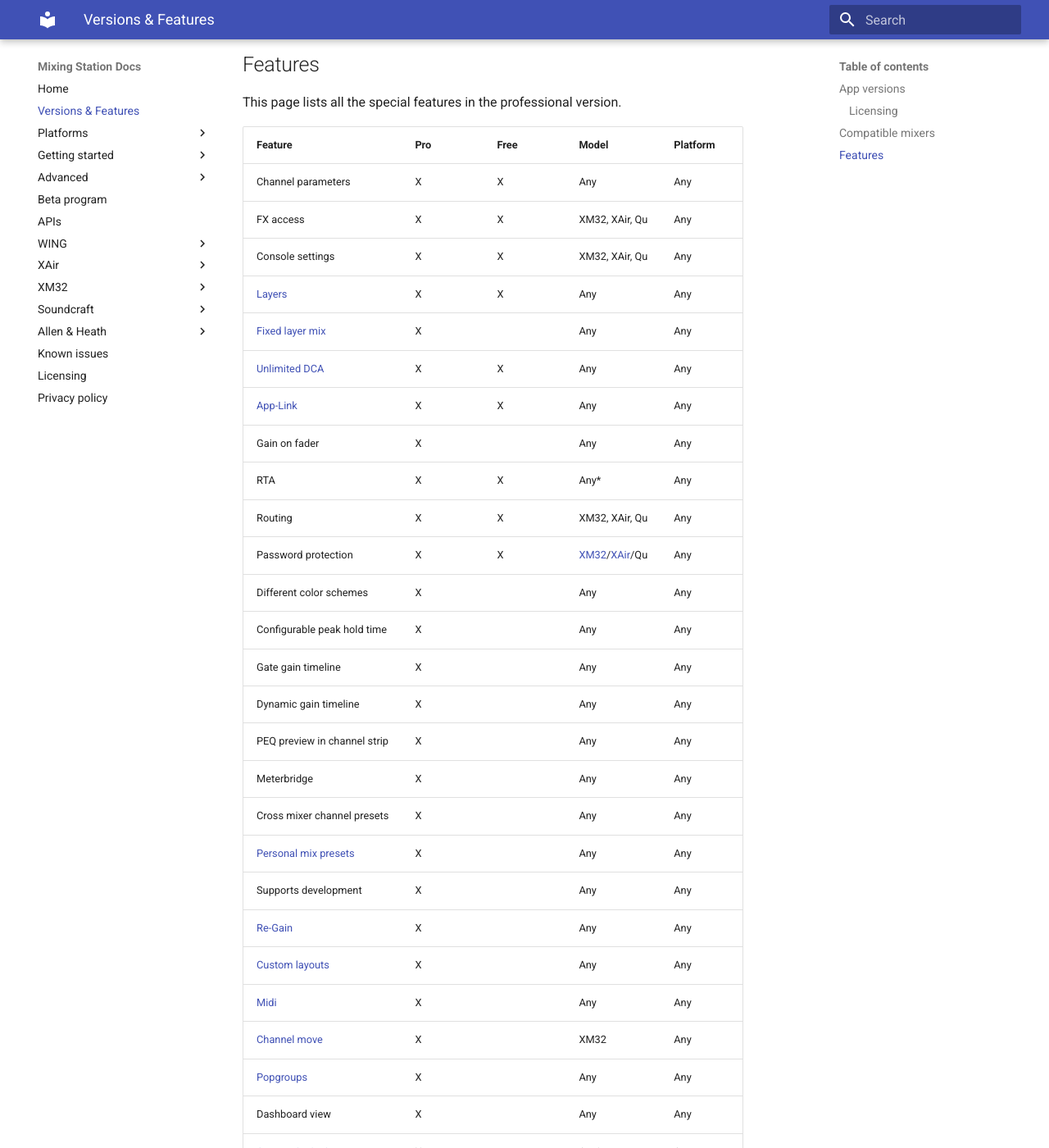
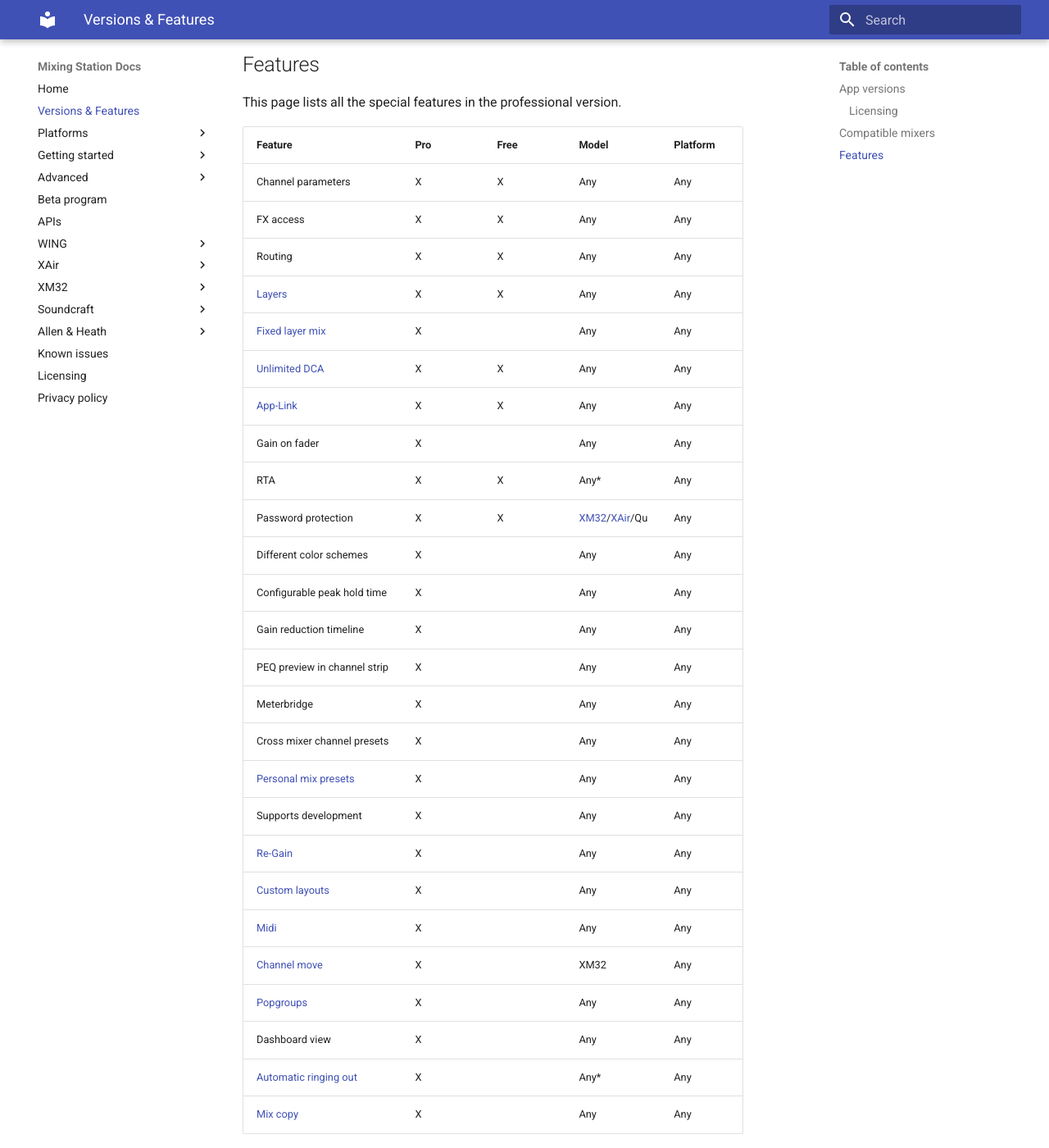
Before and after one commit to davidgiga1993/mixing-station-docs, an MkDocs documentation site: the page built from docs/feature-list.md, in a window 1280 px wide and 1400 px high, scrolled down 964 px. Shown: the whole window at 82% size. Built offline with MkDocs 1.6.1 and Material for MkDocs 9.7.7, drawn with Linux system fonts in a browser that asks for light colours.

Commit message:
Update feature table

```diff
--- a/docs/feature-list.md
+++ b/docs/feature-list.md
@@ -30,20 +30,18 @@ This page lists all the special features in the professional version.
 | Feature | Pro | Free | Model | Platform |
 | ------ |  ------ | ------ | --- | --- |
 | Channel parameters | X | X | Any | Any |
-| FX access | X | X | XM32, XAir, Qu | Any |
-| Console settings | X | X | XM32, XAir, Qu | Any |
+| FX access | X | X | Any | Any |
+| Routing | X| X | Any | Any |
 | [Layers](layers.md)  | X | X | Any | Any |
 | [Fixed layer mix](layers.md) | X | | Any | Any |
 | [Unlimited DCA](layer-idcas.md) | X | X | Any | Any |
 | [App-Link](app-link.md) | X | X | Any | Any |
 | Gain on fader | X | | Any | Any |
 | RTA | X | X | Any\* | Any |
-| Routing | X| X | XM32, XAir, Qu | Any |
 | Password protection | X | X | [XM32](xm32/bus-password.md)/[XAir](xair/bus-password.md)/Qu | Any |
 | Different color schemes | X | | Any | Any |
 | Configurable peak hold time | X | | Any | Any |
-| Gate gain timeline | X | | Any | Any |
-| Dynamic gain timeline | X | | Any | Any |
+| Gain reduction timeline | X | | Any | Any |
 | PEQ preview in channel strip | X | | Any | Any |
 | Meterbridge | X | | Any | Any |
 | Cross mixer channel presets | X | | Any | Any |
```
